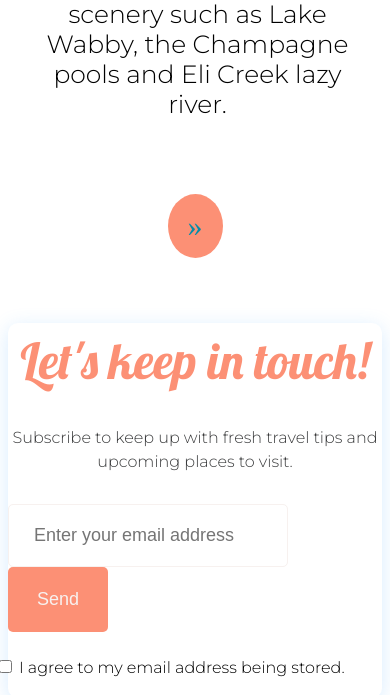
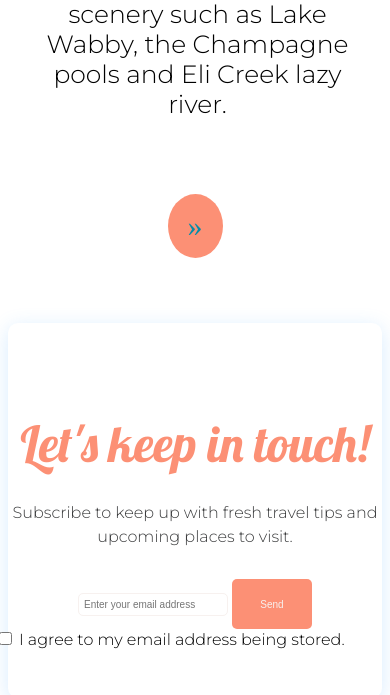
Before and after one commit to nicolerutherford/traveltheeastcoastaus, a plain HTML site: page index.html in a window 390 px wide. Shown: the part 5055-5750 px from the top of the page. Drawn offline with Linux system fonts and the light colour scheme.

Commit message:
Update styles.css

```diff
--- a/css/styles.css
+++ b/css/styles.css
@@ -263,7 +263,7 @@
         margin: 5px;}
 
      p {
-         font size: 15px; }
+         font size: 10px; }
 
      .post-image {
          margin: 5px;
@@ -272,4 +272,39 @@
       padding:0px;
 
     }
+
+     .newsletter-container {
+      padding:0px;
+    }
+
+
+       .form__email {
+      padding: 5px 5px;
+      width: 150px;
+      font-size: 10px;
+
+    }
+
+    .form__button {
+      padding: 2px;
+      border: none;
+      width: 80px;
+      height: 50px;
+      border-radius: 5px;
+      font-size: 10px;
+
+    }
+
+         .form {
+      margin-bottom: 0px;
+    }
+
+        .subscribe {
+      padding-bottom: 10px;
+    }
+
+         .subscribe__title {
+      margin-bottom: 10px;
+      font-size: 20px;
+    }
  }
```
